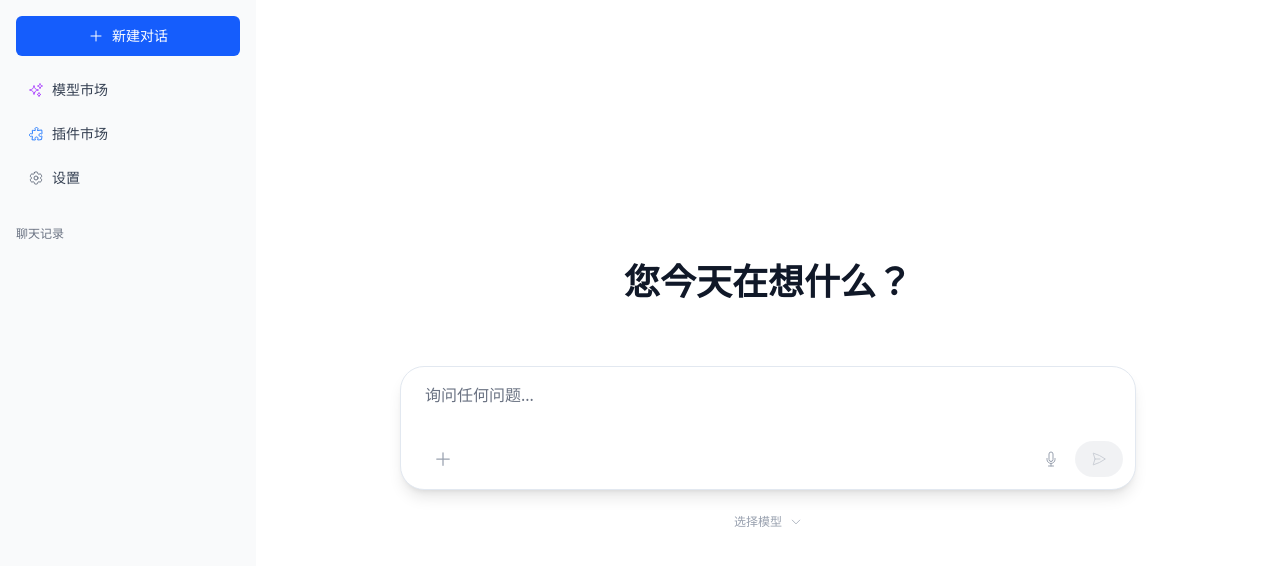
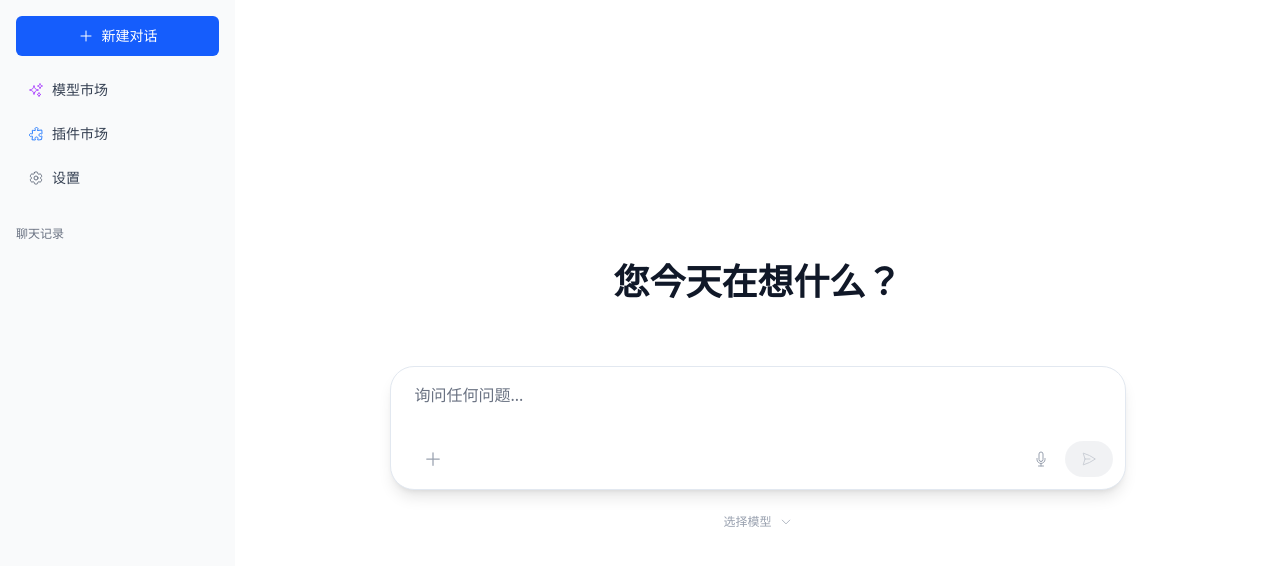
Before and after one commit to marvinli001/MineChatWeb, a Next.js app in the folder frontend/: page / in a window 1280 px wide. Shown: the top 566 px of the page. Built offline with nearby package versions, Linux system fonts and the light colour scheme.

Commit message:
feat: update sidebar and drawer width for improved layout consistency

```diff
--- a/frontend/src/components/chat/ChatSidebar.tsx
+++ b/frontend/src/components/chat/ChatSidebar.tsx
@@ -48,7 +48,7 @@ export default function ChatSidebar({ onSettingsClick, onLoginClick, onModelMark
   }, {} as Record<string, typeof conversations>)
 
   return (
-    <div className="w-auto min-w-64 bg-gray-50 dark:bg-gray-800 flex flex-col h-screen">
+    <div className="w-[235px] bg-gray-50 dark:bg-gray-800 flex flex-col h-screen flex-shrink-0">
       {/* 头部 - 新建对话 */}
       <div className="p-4 animate-in fade-in-0 slide-in-from-top-2 duration-300">
         <Button
--- a/frontend/src/components/chat/MobileDrawer.tsx
+++ b/frontend/src/components/chat/MobileDrawer.tsx
@@ -114,7 +114,7 @@ export default function MobileDrawer({ isOpen, onClose, children }: MobileDrawer
           ${isOpen ? 'shadow-2xl' : ''}
         `}
         style={{
-          width: '80vw',
+          width: '235px',
           transform: isOpen
             ? `translateX(-${translateX}px)`
             : 'translateX(-100%)'
```
